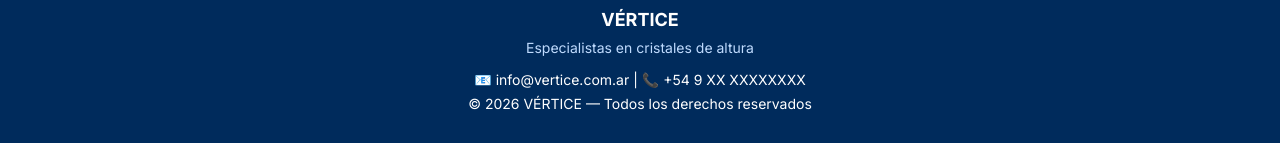
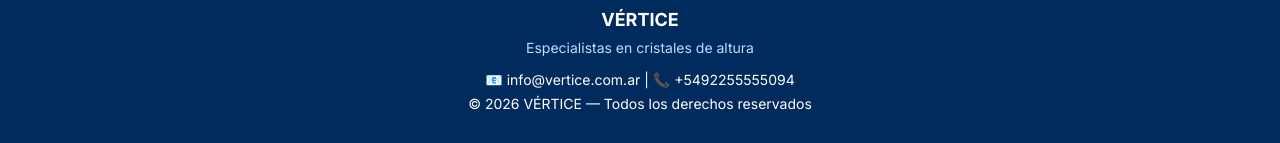
Before and after one commit to ThaJoker/vertice, a Next.js app: page / in a window 1280 px wide. Shown: the part 1193-1336 px from the top of the page. Built offline with nearby package versions, Linux system fonts and the light colour scheme.

Commit message:
carga whatsapp empresa

```diff
--- a/app/layout.tsx
+++ b/app/layout.tsx
@@ -8,8 +8,8 @@ const inter = Inter({ subsets: ["latin"], display: "swap" });
 const EMPRESA = {
   nombre: "VÉRTICE",
   eslogan: "Especialistas en cristales de altura",
-  whatsapp: "549XXXXXXXXXXX", // ← Tu número real acá
-  telefono: "+54 9 XX XXXXXXXX",
+  whatsapp: "+5492255555094", // ← Tu número real acá
+  telefono: "+5492255555094",
   instagram: "tu_usuario",
   correo: "info@vertice.com.ar",
 };
--- a/app/page.tsx
+++ b/app/page.tsx
@@ -4,7 +4,7 @@ import Image from "next/image";
 const EMPRESA = {
   nombre: "VÉRTICE",
   eslogan: "Especialistas en cristales de altura",
-  whatsapp: "549XXXXXXXXXXX", // ← Tu número real acá
+  whatsapp: "+5492255555094", // ← Tu número real acá
 };
 
 export default function Home() {
```
